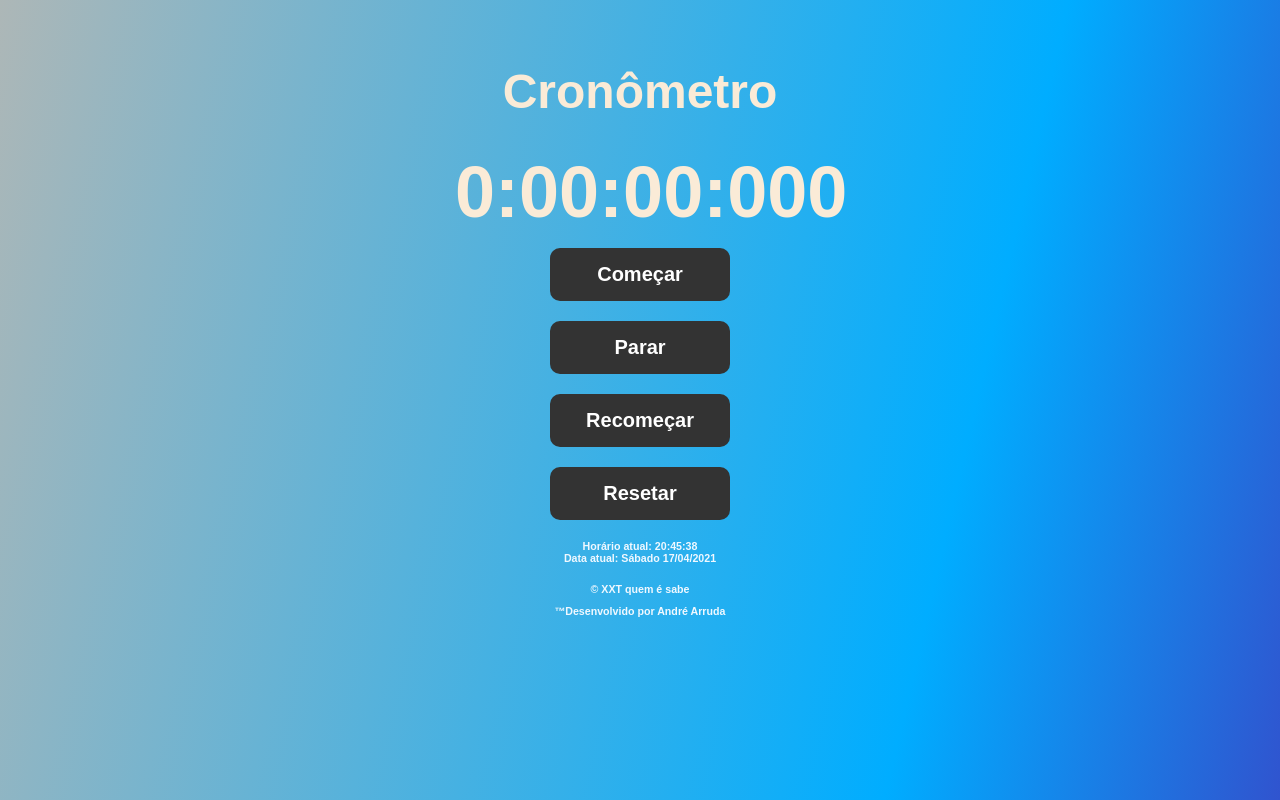
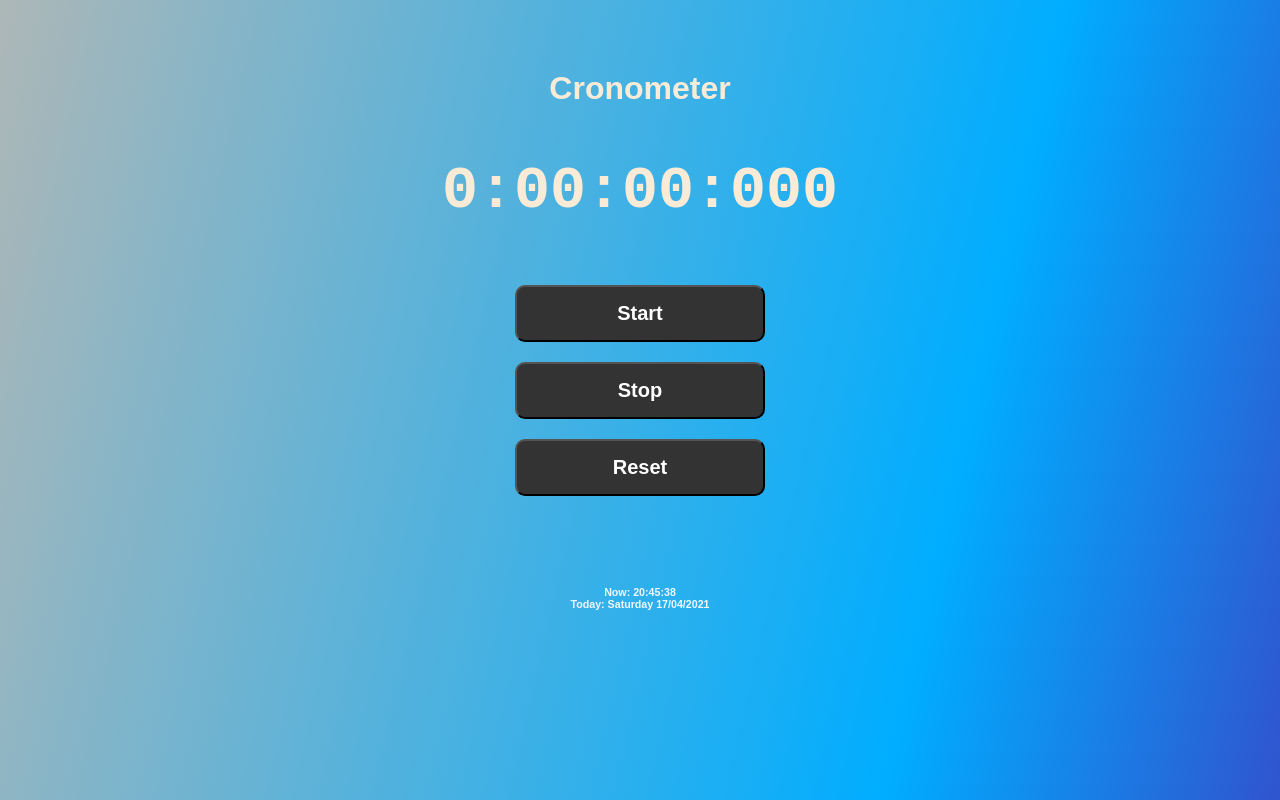
Before and after one commit to andre23arruda/cronometer, a plain HTML site: page index.html in a window 1280 px wide. Drawn offline with Linux system fonts and the light colour scheme.

Commit message:
Add files via upload

```diff
--- a/index.html
+++ b/index.html
@@ -4,29 +4,29 @@
         <meta charset="UTF-8">
         <meta name="viewport" content="width=device-width, initial-scale=1.0">
         <meta http-equiv="X-UA-Compatible" content="ie=edge">
-        <title>Cronômetro</title>
-        <link rel="stylesheet" href="CSS/style.css">
+        <title>Cronometer</title>
+        <link rel="stylesheet" href="styles/index.css">
         <link rel="shortcut icon" href='assets/alarm.ico' type="image/x-icon" />
     </head>
-    <body onload="time_now(); date_now()">
-        <header>
-            <h1>Cronômetro</h1>
-            <h2 id="id_cron">0:00:00:000</h2>
-        </header>
-        <div id="botoes1">
-            <a class="b" onclick="start()">Começar</a>
-            <a class="b" id="botao_parar" onclick="stop()">Parar</a>
-            <a class="b" onclick="restart()">Recomeçar</a>
-            <a class="b" onclick="reset()">Resetar</a>
-        </div>
-            <section id="id_tempo">
-            <div id="div_tempo"></div>
-            <div id="div_data"></div>
-        </section>
-        <footer>
-            <p>&copy; XXT quem é sabe</p>
-            <p>&trade;Desenvolvido por André Arruda</p>
+    <body>
+        <main>
+            <header>
+                <h1>Cronometer</h1>
+                <h2 id="id-cronometer">0:00:00:000</h2>
+            </header>
+
+            <section class="button-container">
+                <button class="button" onclick="start()">Start</button>
+                <button class="button" id="button-stop" onclick="stop()">Stop</button>
+                <button class="button" onclick="reset()">Reset</button>
+            </section>
+        </main>
+
+        <footer id="id-time">
+            <div id="div-time-info"></div>
+            <div id="div-day-info"></div>
         </footer>
-        <script src="scripts/script.js"></script>
+
+        <script src="scripts/index.js"></script>
     </body>
 </html>
--- /dev/null
+++ b/scripts/index.js
@@ -0,0 +1,83 @@
+var t1, t2
+const cronometerElement = document.getElementById('id-cronometer')
+const dayInfoElement = document.getElementById('div-day-info')
+const buttonStopElement = document.getElementById('button-stop')
+const timeStart = `0:00:00:000`
+var arrayTime = [0, 0, 0, 0]
+const week_days = [
+    "Sunday", "Monday", "Tuesday",
+    "Wednesday", "Thursday",
+    "Friday", "Saturday"
+]
+
+function timeNow(){
+    var date = new Date()
+    var seconds = ('0' + date.getSeconds()).slice(-2)
+    var minutes = ('0' +  date.getMinutes()).slice(-2)
+    var hours = ('0' + date.getHours()).slice(-2)
+    var now = `Now: ${hours}:${minutes}:${seconds}`
+
+    document.getElementById('div-time-info').innerHTML = now
+    t1 = setTimeout("timeNow()", 1000)  // repeat each 1 segundo
+}
+
+function dateNow(){
+    var d = new Date()
+    var d_semana = week_days[d.getDay()]
+    var dia = ('0' + d.getDate()).slice(-2)
+    var mes = ('0' + (d.getMonth() + 1)).slice(-2)
+
+    var divDayInfo = document.getElementById('div-day-info')
+    divDayInfo.innerHTML = `Today: ${d_semana} ${dia}/${mes}/${d.getFullYear()}`
+}
+
+timeNow()
+dateNow()
+
+function getTime(){
+    arrayTime = timeUpdate()
+
+    var arrayTimestr = [
+        ('00' + parseInt(1000 * arrayTime[0]/200)).slice(-3),
+        ('0' + arrayTime[1]).slice(-2),
+        ('0' + arrayTime[2]).slice(-2),
+    ]
+    cronometerElement.innerHTML = `${arrayTime[3]}:${arrayTimestr[2]}:${arrayTimestr[1]}:${arrayTimestr[0]}`
+
+    t2 = setTimeout("getTime()", 0.1) // repeat each milisecond
+}
+
+
+function timeUpdate(){
+    arrayTime[0] += 1
+    if (arrayTime[0] >= 200) {
+        arrayTime[0] = 0
+        arrayTime[1] += 1
+    }
+    if (arrayTime[1] >= 60) {
+        arrayTime[1] = 0
+        arrayTime[2] += 1
+    }
+    if (arrayTime[2] >= 60) {
+        arrayTime[2] = 0
+        arrayTime[3] += 1
+    }
+    return arrayTime
+}
+
+
+function start(){
+    cronometerElement.innerHTML = timeStart
+    arrayTime = [0, 0, 0, 0]
+    getTime()
+}
+
+function reset(){
+    cronometerElement.innerHTML = timeStart
+    arrayTime = [0, 0, 0, 0]
+    stop()
+}
+
+function stop(){
+    clearTimeout(t2)
+}
--- /dev/null
+++ b/styles/index.css
@@ -0,0 +1,88 @@
+body {
+	background: rgb(173,183,183);
+	background: linear-gradient(103deg, rgba(173,183,183,1) 0%, rgba(0,173,255,1) 73%, rgba(48,84,207,1) 100%);
+	background-repeat: no-repeat;
+	background-attachment: fixed;
+	position: relative;
+}
+
+main {
+  	display: block;
+	margin: 50px auto; /* 	auto só funciona com block */
+	padding: 10px 20px 20px;
+	max-width: 500px;
+}
+
+header {
+	text-align: center;
+	color: antiquewhite;
+	font-weight: bold;
+	font-family: Arial, Helvetica, sans-serif;
+}
+
+header h1, header h2 {
+  	margin: 10px;
+}
+
+#id-cronometer {
+	font-size: 45pt;
+	font-family: monospace;
+	text-align: center;
+	display: block;
+	margin: 50px auto;
+}
+
+.button-container {
+	display: block;
+	text-align: center;
+}
+
+
+.button {
+	background: #333;
+	border-radius: 10px;
+
+	color: white;
+	font: bold 15pt Arial;
+	text-align: center;
+
+	display: inline-block;
+	width: 50%;
+	padding: 15px;
+	margin-left: 25%;
+	margin-right: 25%;
+	margin-bottom: 10px;
+	margin-top: 10px;
+
+	vertical-align: middle;
+}
+
+.button:hover {
+  cursor: pointer;
+  background-color: rgb(77, 74, 74);
+}
+
+.button:focus {
+	outline: none;
+}
+
+
+footer {
+    color: aliceblue;
+    text-align: center;
+    font: bold 8pt Arial;
+    padding: 8px;
+}
+
+#id-time {
+	color: aliceblue;
+	text-align: center;
+	font: bold 8pt Arial;
+	padding-top: 10px
+}
+
+@media only screen and (max-width: 400px) {
+	header h1, header h2, #id-cronometer {
+		font-size: 26pt;
+  }
+}
```
Also changed, not shown: crono.png.
